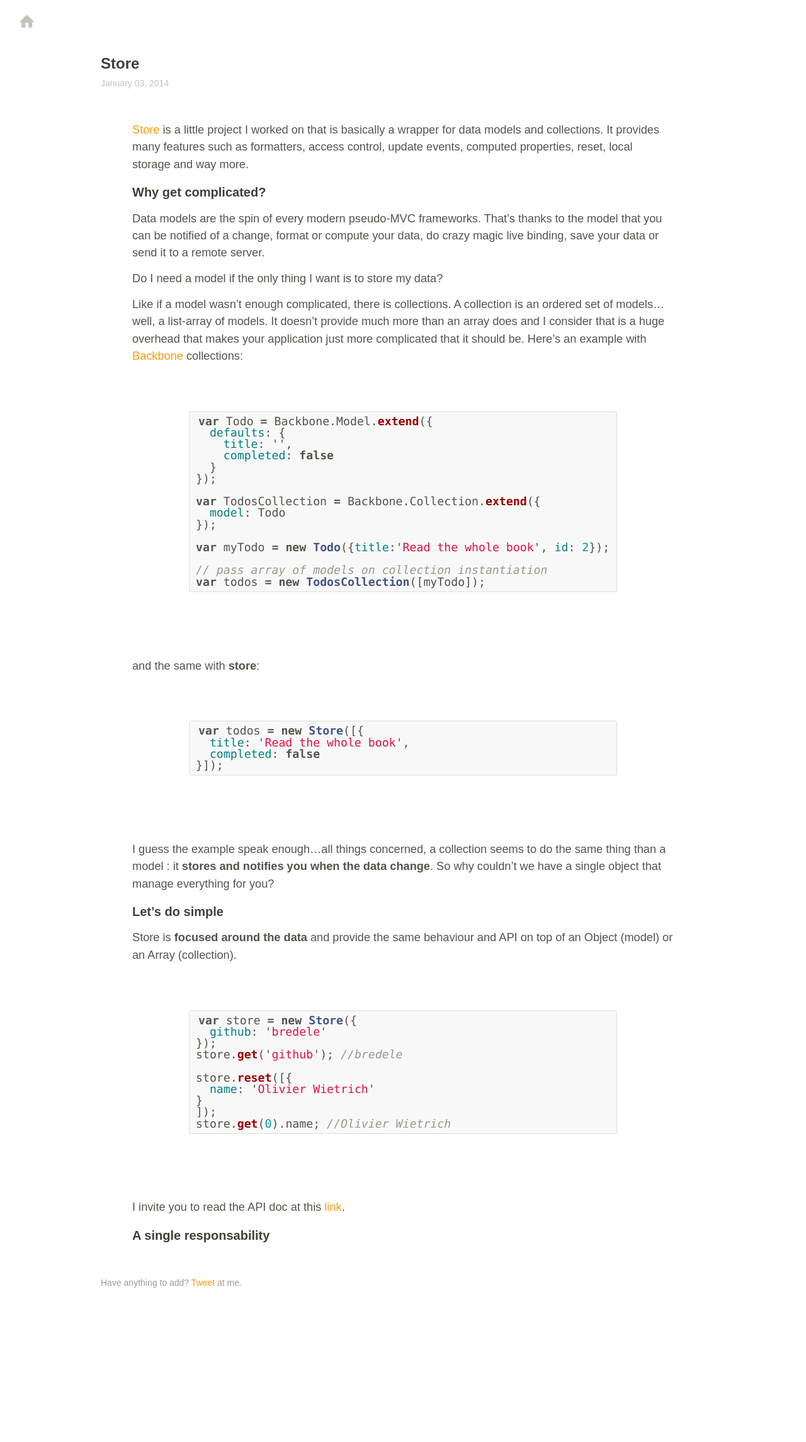
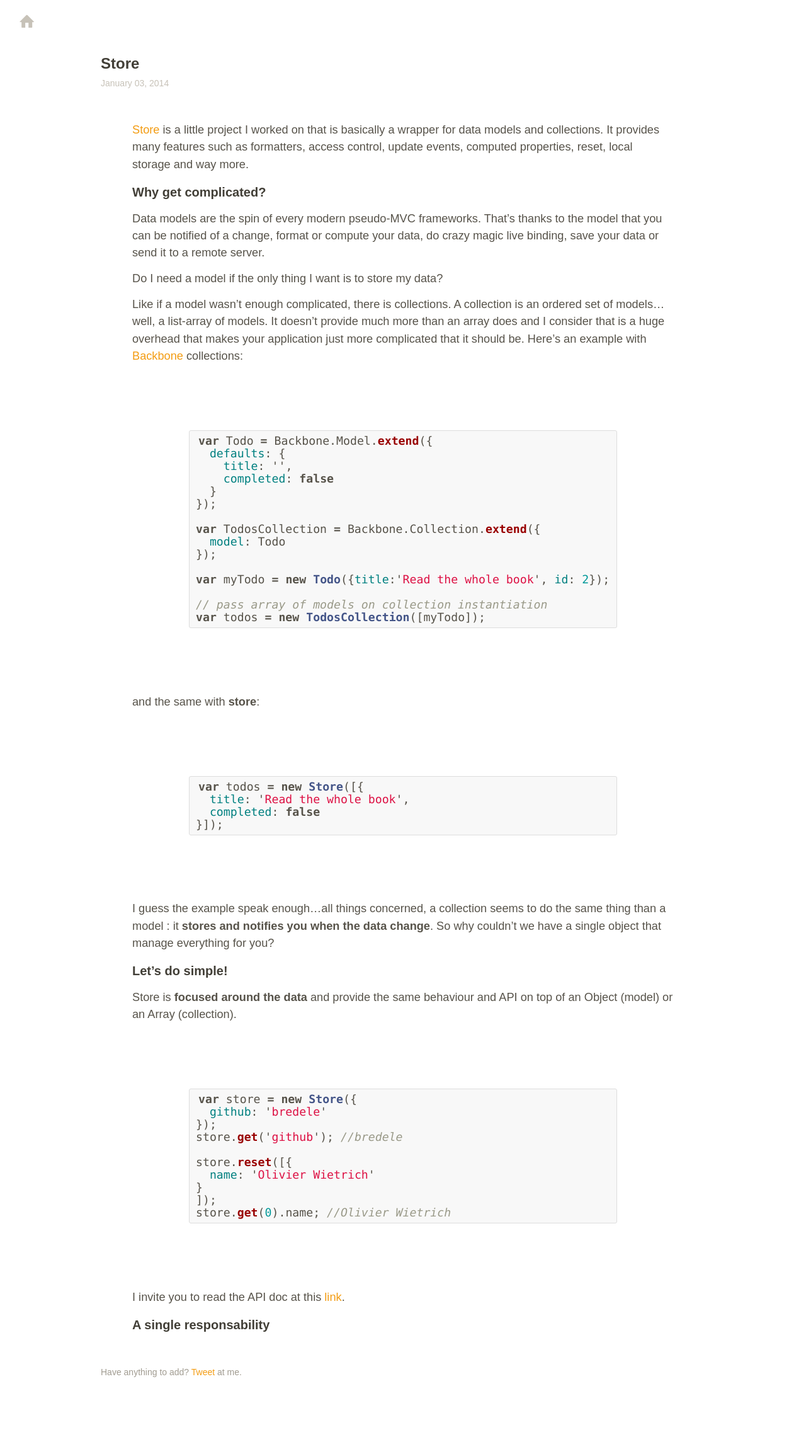
Before and after one commit to bredele/bredele.github.io, a Jekyll site: the page built from _posts/2014-01-03-store.md, in a window 1280 px wide. Shown: the whole page at 63% size. Built offline with Jekyll 4.4.1, drawn with Linux system fonts in a browser that asks for light colours; Markdown is read by kramdown in place of the engine named in the settings; before the commit the page ends 2147 px from its top, so only the background shows below that.

Commit message:
update pre style

```diff
--- a/_posts/2014-01-03-store.md
+++ b/_posts/2014-01-03-store.md
@@ -43,7 +43,7 @@
 
 I guess the example speak enough...all things concerned, a collection seems to do the same thing than a model : it **stores and notifies you when the data change**. So why couldn't we have a single object that manage everything for you?
 
-## <a class="post-section" href="#letsdosimple">Let's do simple</a>
+## <a class="post-section" href="#letsdosimple">Let's do simple!</a>
 
 Store is **focused around the data** and provide the same behaviour and API on top of an Object (model) or an Array (collection).
 
--- a/assets/blog.css
+++ b/assets/blog.css
@@ -59,7 +59,6 @@
 p,
 ul,
 blockquote,
-pre,
 td,
 th,
 label,
@@ -183,7 +182,7 @@
 	white-space: pre-line;
 	white-space: pre-wrap;
 	font-family: consolas, 'DejaVu Sans Mono', courier, monospace;
-	line-height: 1em;
+	line-height: 1.1em;
 }
 code, kbd, mark {
 	border-radius: 2px;
@@ -221,7 +220,6 @@
 ol:first-child,
 dl:first-child,
 blockquote:first-child,
-pre:first-child,
 h1:first-child,
 h2:first-child,
 h3:first-child,
```
